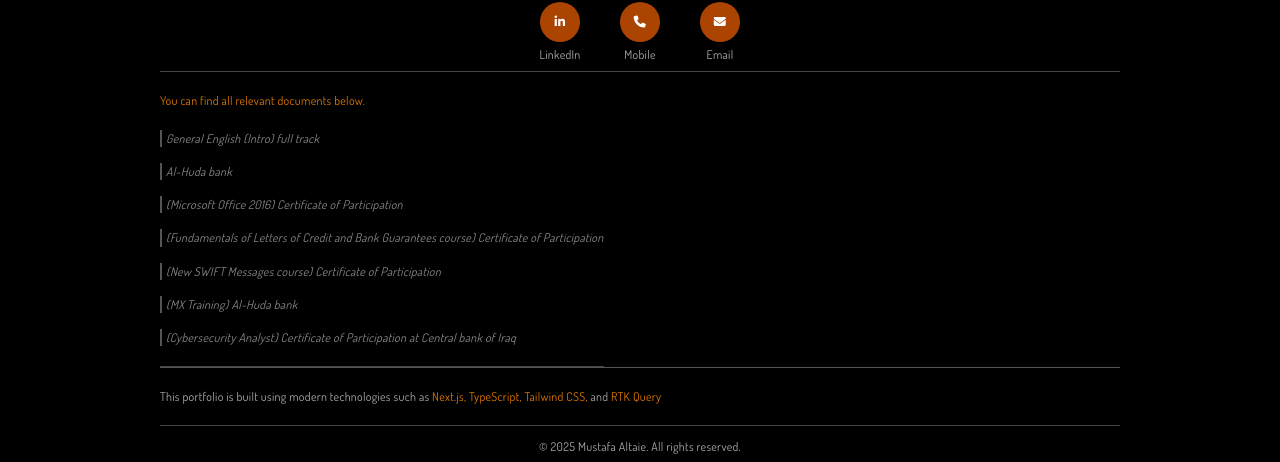
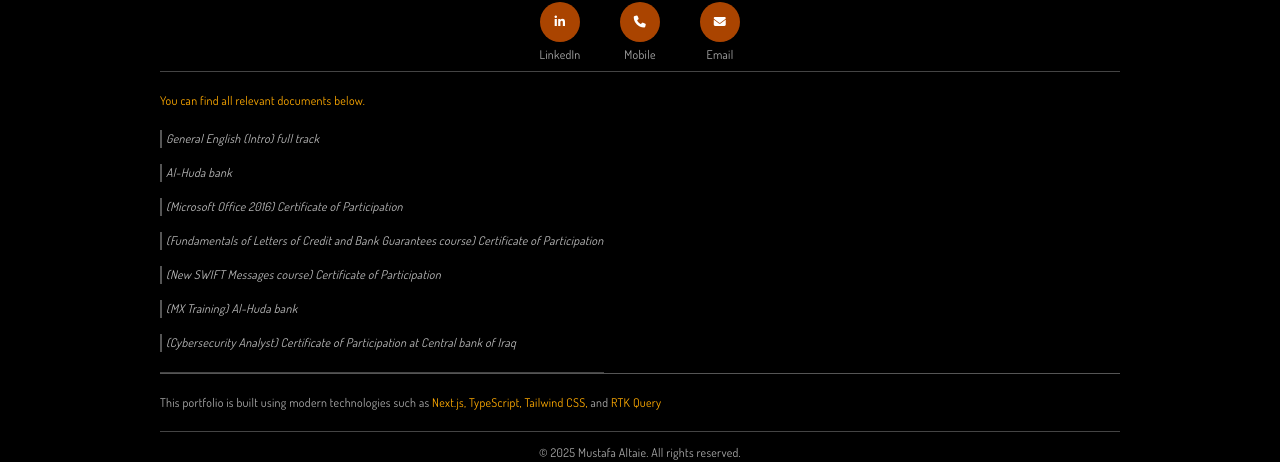
Before and after one commit to MustafaAltaie/shahad-portfolio, a Next.js app: page / in a window 1280 px wide. Shown: the part 1176-1638 px from the top of the page. Built offline with nearby package versions, Linux system fonts and the light colour scheme; no server answers; the database is empty.

Commit message:
footer style

```diff
--- a/src/app/components/Footer/Footer.css
+++ b/src/app/components/Footer/Footer.css
@@ -14,7 +14,7 @@ footer *:not(span):not(button):not(i):not(li) {
     background: #a40;
 }
 footer span {
-    color: #d70;
+    color: #fa0;
     white-space: nowrap;
 }
 .darkMode form label,
@@ -31,7 +31,7 @@ footer form > textarea {
     outline: none;
 }
 footer li {
-    color: #888;
+    color: #bbb;
     border-left: solid 2px #555;
     cursor: pointer;
 }
--- a/src/app/components/Footer/Footer.tsx
+++ b/src/app/components/Footer/Footer.tsx
@@ -63,13 +63,13 @@ const Footer = forwardRef<HTMLElement, FooterProps>(({ socials }, ref) => {
                     <div className='border-b-thin lg:border-b-0 pb-5'>
                         <p className='mb-5 flex gap-3'><span>You can find all relevant documents below.</span></p>
                         <ul className='flex flex-col gap-4'>
-                            <li onClick={() => window.open('/images/docs/General.png', '_blank', 'noopener,noreferrer')} className='italic pl-1 text-sm flex justify-between'>General English (Intro) full track</li>
-                            <li onClick={() => window.open('/images/docs/Al-Huda.png', '_blank', 'noopener,noreferrer')} className='italic pl-1 text-sm flex justify-between'>Al-Huda bank</li>
-                            <li onClick={() => window.open('/images/docs/Microsoft.png', '_blank', 'noopener,noreferrer')} className='italic pl-1 text-sm flex justify-between'>(Microsoft Office 2016) Certificate of Participation</li>
-                            <li onClick={() => window.open('/images/docs/Fundamentals.png', '_blank', 'noopener,noreferrer')} className='italic pl-1 text-sm flex justify-between'>(Fundamentals of Letters of Credit and Bank Guarantees course) Certificate of Participation</li>
-                            <li onClick={() => window.open('/images/docs/SWIFT.png', '_blank', 'noopener,noreferrer')} className='italic pl-1 text-sm flex justify-between'>(New SWIFT Messages course) Certificate of Participation</li>
-                            <li onClick={() => window.open('/images/docs/MX.png', '_blank', 'noopener,noreferrer')} className='italic pl-1 text-sm flex justify-between'>(MX Training) Al-Huda bank</li>
-                            <li onClick={() => window.open('/images/docs/Cybersecurity.png', '_blank', 'noopener,noreferrer')} className='italic pl-1 text-sm flex justify-between'>(Cybersecurity Analyst) Certificate of Participation at Central bank of Iraq</li>
+                            <li onClick={() => window.open('/images/docs/General.png', '_blank', 'noopener,noreferrer')} className='italic pl-1 flex justify-between'>General English (Intro) full track</li>
+                            <li onClick={() => window.open('/images/docs/Al-Huda.png', '_blank', 'noopener,noreferrer')} className='italic pl-1 flex justify-between'>Al-Huda bank</li>
+                            <li onClick={() => window.open('/images/docs/Microsoft.png', '_blank', 'noopener,noreferrer')} className='italic pl-1 flex justify-between'>(Microsoft Office 2016) Certificate of Participation</li>
+                            <li onClick={() => window.open('/images/docs/Fundamentals.png', '_blank', 'noopener,noreferrer')} className='italic pl-1 flex justify-between'>(Fundamentals of Letters of Credit and Bank Guarantees course) Certificate of Participation</li>
+                            <li onClick={() => window.open('/images/docs/SWIFT.png', '_blank', 'noopener,noreferrer')} className='italic pl-1 flex justify-between'>(New SWIFT Messages course) Certificate of Participation</li>
+                            <li onClick={() => window.open('/images/docs/MX.png', '_blank', 'noopener,noreferrer')} className='italic pl-1 flex justify-between'>(MX Training) Al-Huda bank</li>
+                            <li onClick={() => window.open('/images/docs/Cybersecurity.png', '_blank', 'noopener,noreferrer')} className='italic pl-1 flex justify-between'>(Cybersecurity Analyst) Certificate of Participation at Central bank of Iraq</li>
                         </ul>
                     </div>
                 </div>
```
